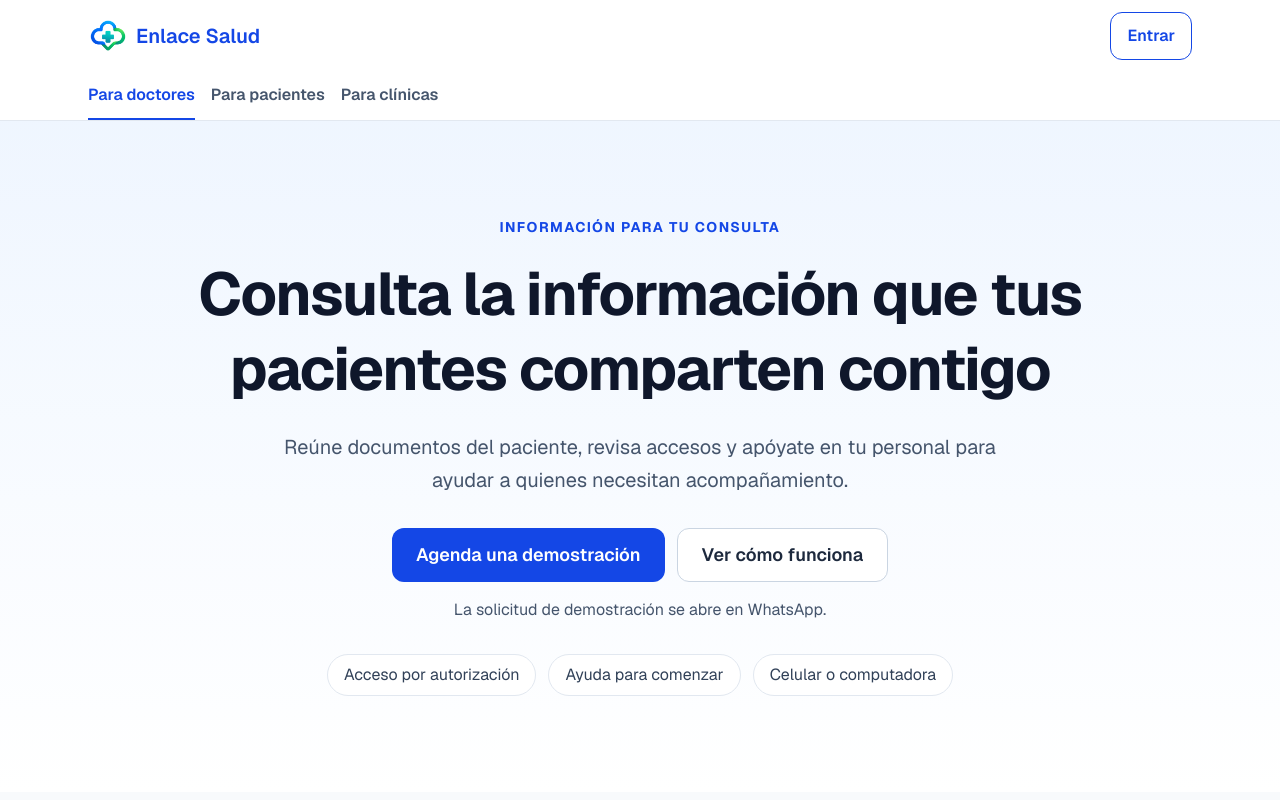
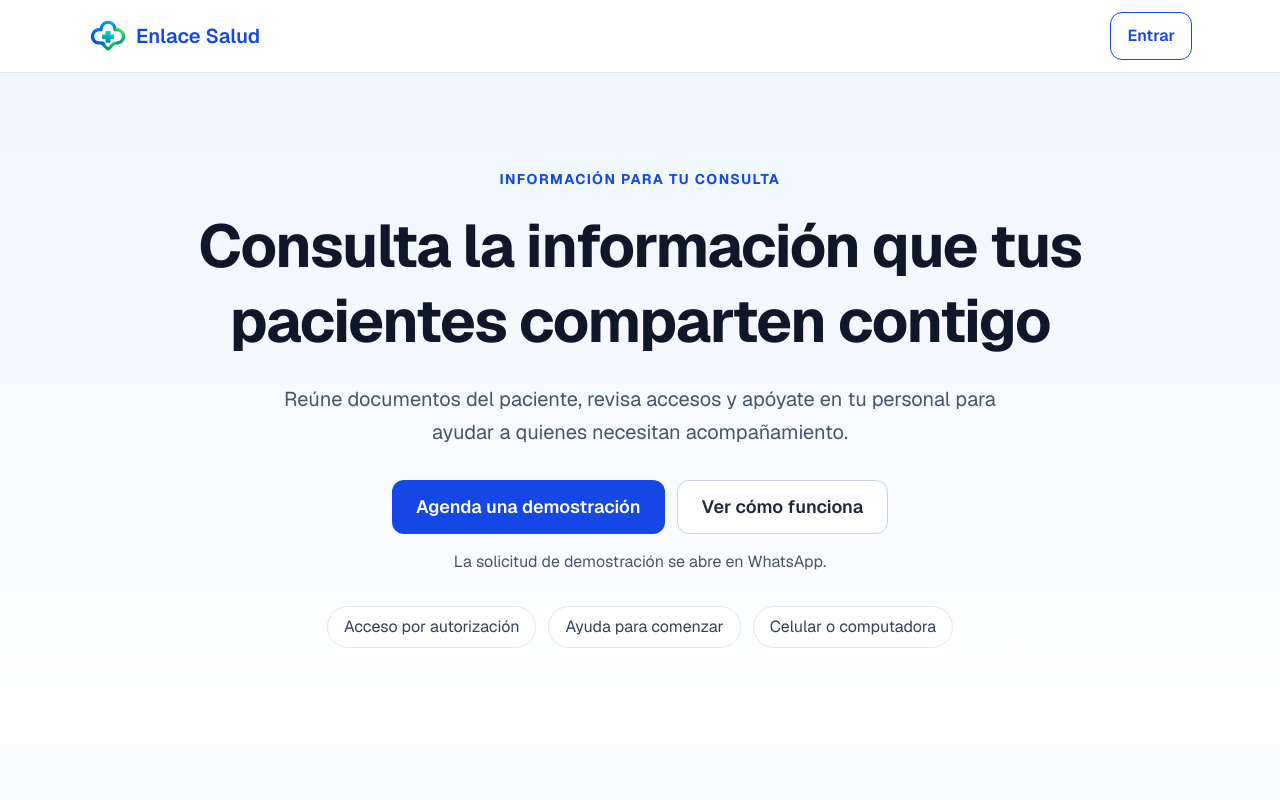
Before and after one commit to pvillafane-hub/enlace-salud-web, a Next.js app: page / in a window 1280 px wide. Shown: the top 800 px of the page. Built offline with nearby package versions, Linux system fonts and the light colour scheme.

Commit message:
Remove audience navigation tabs from all landing pages

```diff
--- a/src/components/LandingPage.tsx
+++ b/src/components/LandingPage.tsx
@@ -19,9 +19,6 @@ export default function LandingPage({ audience }: { audience: Audience }) {
           </Link>
           <a className="inline-flex min-h-12 items-center rounded-xl border border-blue-700 px-4 font-semibold text-blue-700 hover:bg-blue-50" href={`${PRODUCT_URL}/login`}>Entrar</a>
         </div>
-        <nav aria-label="Elige tu perfil" className="mx-auto flex max-w-6xl flex-wrap gap-x-4 px-4 sm:px-6">
-          {Object.entries(audiences).map(([key, item]) => <Link key={key} href={item.href} aria-current={key === audience ? "page" : undefined} className={`inline-flex min-h-12 items-center border-b-2 text-sm font-semibold sm:text-base ${key === audience ? "border-blue-700 text-blue-700" : "border-transparent text-slate-600 hover:text-blue-700"}`}>{item.label}</Link>)}
-        </nav>
       </header>
       <main id="contenido">
         <section className="bg-gradient-to-b from-blue-50 to-white px-4 py-16 sm:px-6 sm:py-24">
```
